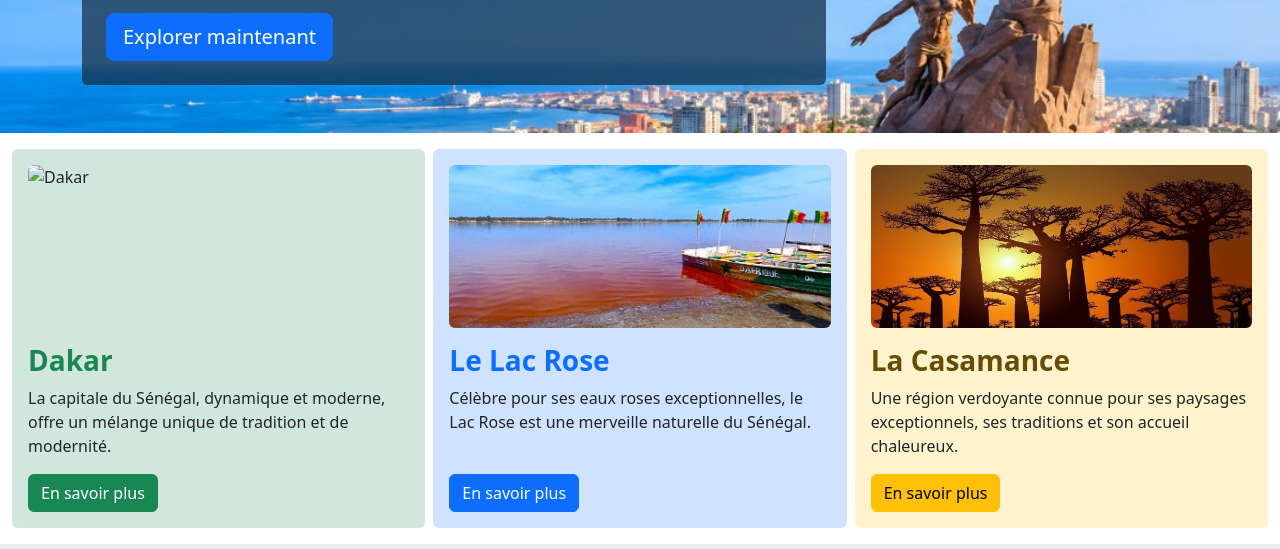
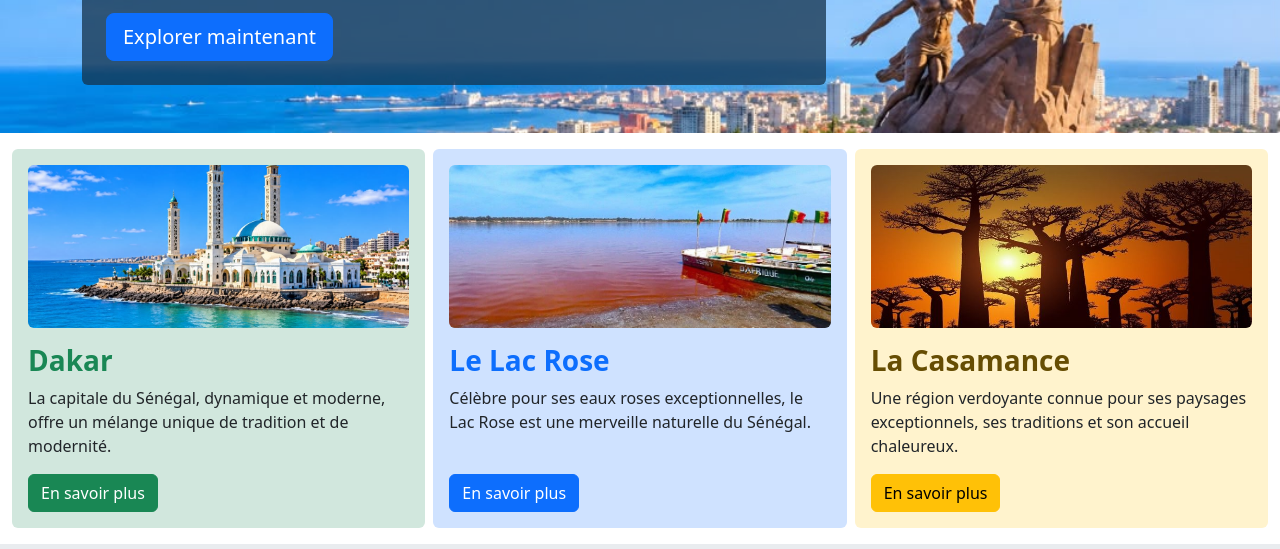
Before and after one commit to MariatouDiallo24/Decouverte_du_Senegal, a plain HTML site: page index.html in a window 1280 px wide. Shown: the part 227-776 px from the top of the page. Drawn offline with nearby package versions, Linux system fonts and the light colour scheme.

Commit message:
Update index.html

```diff
--- a/index.html
+++ b/index.html
@@ -68,7 +68,7 @@
       <div class="col-md-4">
         <div class="h-100 rounded p-3 d-flex flex-column bg-success-subtle">
           <div class="ratio ratio-21x9 mb-3">
-            <img src="Image/Dakar.jpeg" class="rounded object-fit-cover" alt="Dakar">
+            <img src="Dakar.jpeg" class="rounded object-fit-cover" alt="Dakar">
           </div>
           <h3 class="fw-bold text-success">Dakar</h3>
           <p>La capitale du Sénégal, dynamique et moderne, offre un mélange unique de tradition et de modernité.</p>
```
